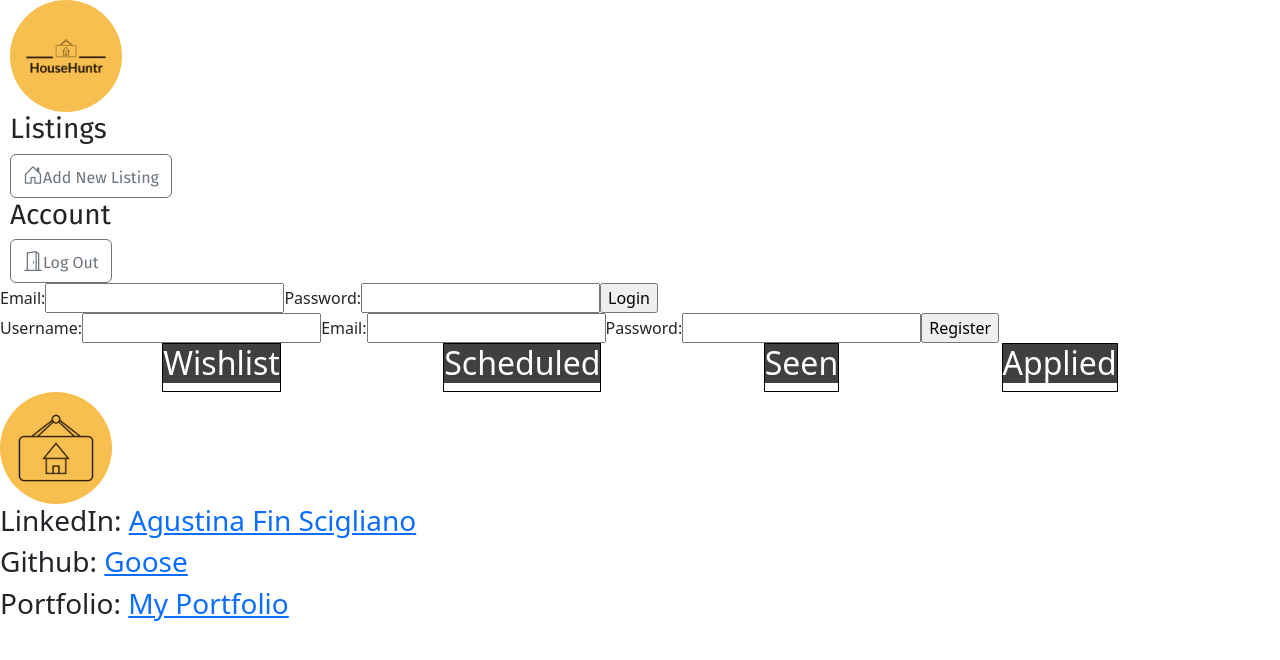
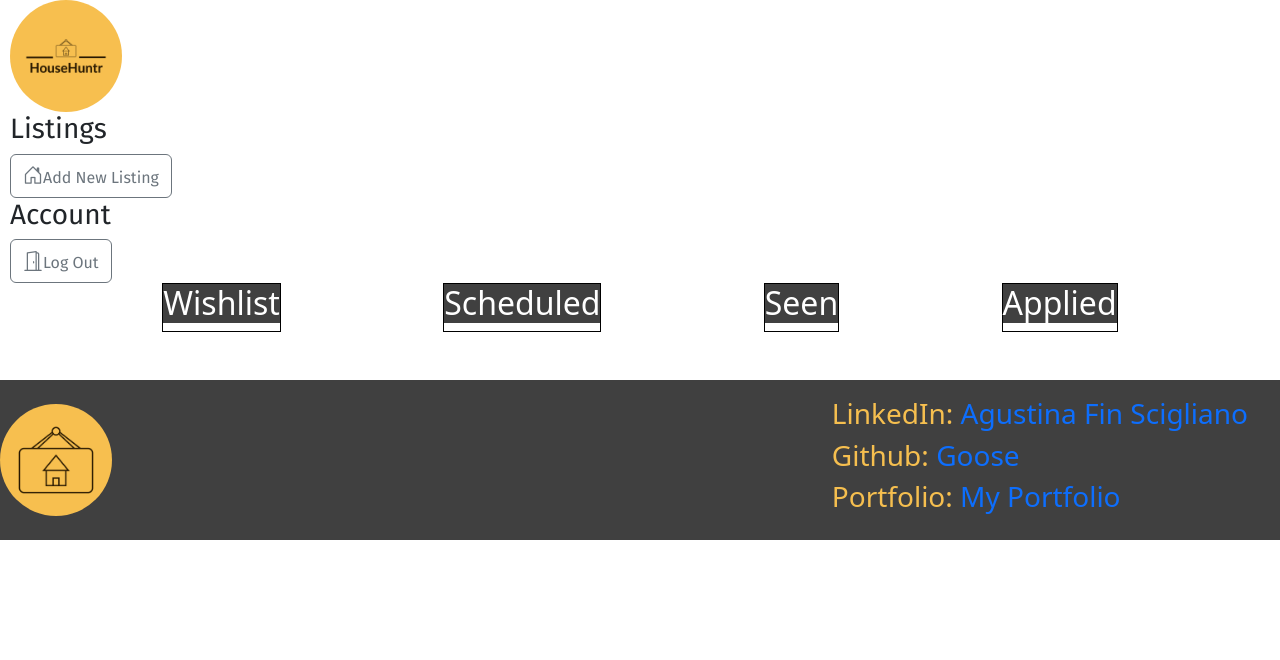
Before and after one commit to goosefin/HouseHuntr-Frontend, a React (Create React App) app: page / in a window 1280 px wide. Shown: the top 660 px of the page. Built offline with nearby package versions, Linux system fonts and the light colour scheme.

Commit message:
styled footer

```diff
--- a/src/App.js
+++ b/src/App.js
@@ -165,8 +165,8 @@ class App extends Component{
     return(
       <div className="dashboard">
       <NavBar handleAddApartment={this.handleAddApartment}/>
-      <Login login={this.login} handleChange={this.handleChange}/>
-      <Register register={this.register} handleChange={this.handleChange}/>
+      {/* <Login login={this.login} handleChange={this.handleChange}/> */}
+      {/* <Register register={this.register} handleChange={this.handleChange}/> */}
       <div className='list'>
         <Wishlist apartments={this.state.apartments} handleDeletedState={this.updateDeletedState} editApartment={this.editApartment} deleteOne={this.deleteOne}/>
         <Scheduled apartments={this.state.apartments} handleDeletedState={this.updateDeletedState} editApartment={this.editApartment} deleteOne={this.deleteOne}/>
--- a/src/components/Footer.js
+++ b/src/components/Footer.js
@@ -2,11 +2,14 @@ import React from 'react'
 
 const Footer = () =>{
     return(
-        <div>
+        <div className="footer">
             <img src="./Logo.png" id="footer-logo"/>
-            <h3>LinkedIn: <a href="www.linkedin.com/in/agustina-fin">Agustina Fin Scigliano</a></h3>
-            <h3>Github: <a href="https://github.com/goosefin">Goose</a></h3>
-            <h3>Portfolio: <a href="#">My Portfolio</a></h3>
+
+            <div className="footer-links">
+                <h3>LinkedIn: <a href="www.linkedin.com/in/agustina-fin">Agustina Fin Scigliano</a></h3>
+                <h3>Github: <a href="https://github.com/goosefin">Goose</a></h3>
+                <h3>Portfolio: <a href="#">My Portfolio</a></h3>
+            </div>
         </div>
     )
 }
--- a/src/index.css
+++ b/src/index.css
@@ -52,15 +52,33 @@ i{
   justify-content: space-evenly;
 }
 
-#footer-logo{
-  max-width: 7em;
-  align-self:auto;
-  border-radius: 5em;
-}
-
 #new_apt_form{
   display: flex;
   flex-wrap: wrap;
   max-width: 25%;
   flex-direction: column;
 }
+
+.footer{
+  display: flex;
+  justify-content: space-between;
+  background-color: #404040;
+  height: 10em;
+  align-items: center;
+  margin-top: 3em;
+}
+
+#footer-logo{
+  max-height: 7em;
+  align-self:auto;
+  border-radius: 5em;
+}
+
+.footer-links{
+  margin-right: 2em;
+  color:#f6bf4f;
+}
+
+a{
+  text-decoration: none !important;
+}
```
